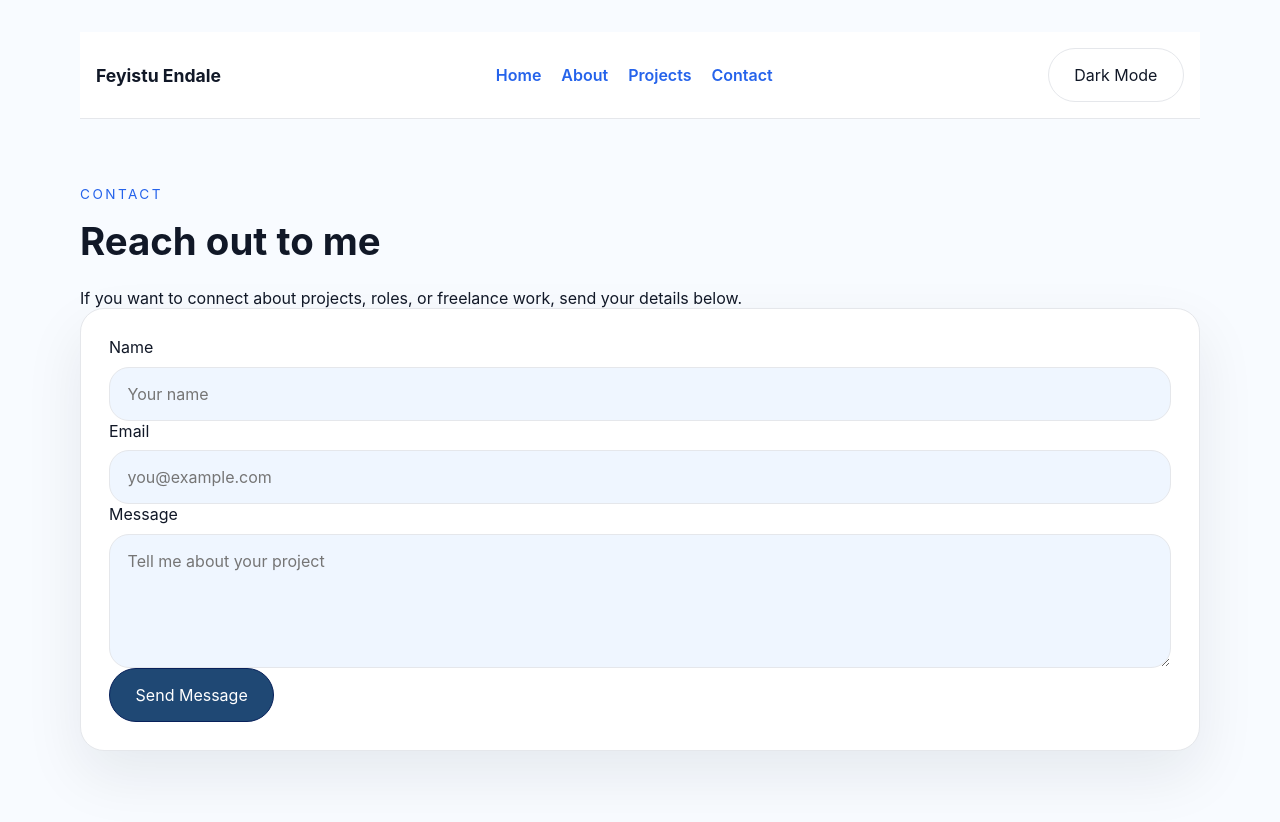
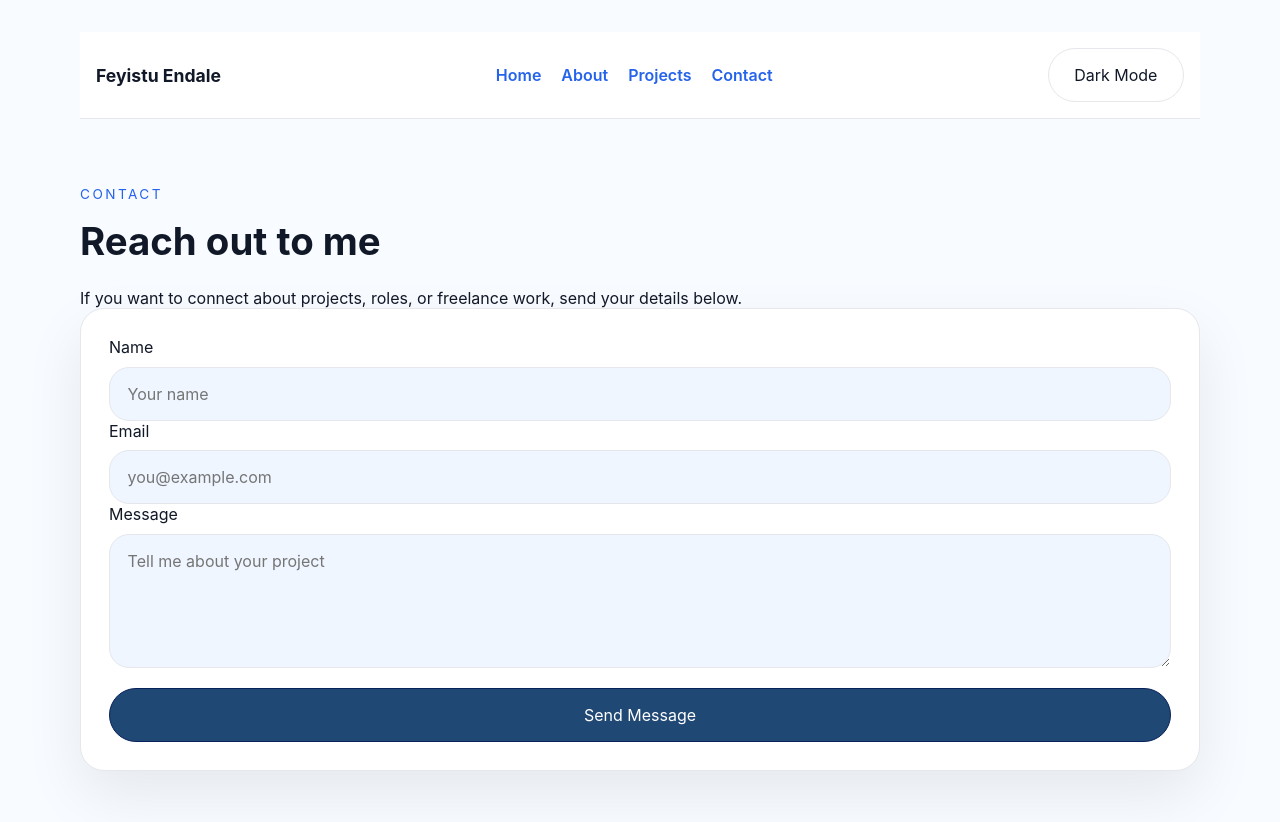
Before and after one commit to feyistu123/FUTURE_FS_01, a React (Vite) app in the folder frontend/: page /contact in a window 1280 px wide. Shown: the top 822 px of the page. Built offline with nearby package versions, Linux system fonts and the light colour scheme.

Commit message:
make submit button full width

```diff
--- a/frontend/src/App.css
+++ b/frontend/src/App.css
@@ -367,7 +367,13 @@
   background: #1f4874;
   color: white;
   border: 1px solid #08215b;
-}
+  margin-top: 1.25rem;
+  width: 100%;
+  max-width: 100%;
+  display: inline-flex;
+  justify-content: center;
+  padding: 1rem 1.1rem;
+  }
 
 .button.secondary {
   background: transparent;
```
